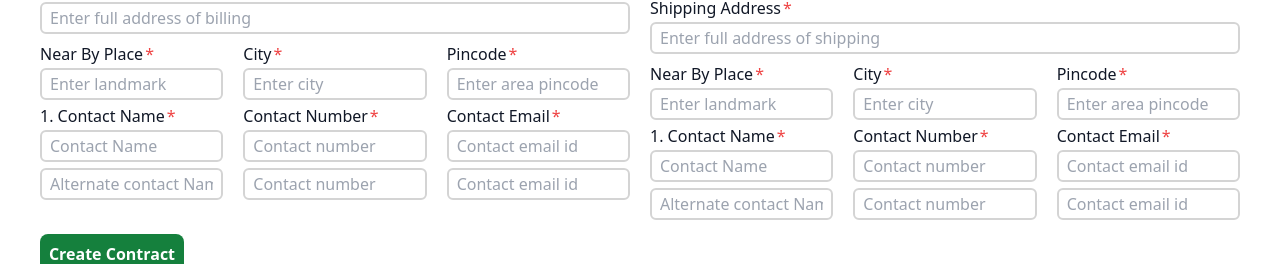
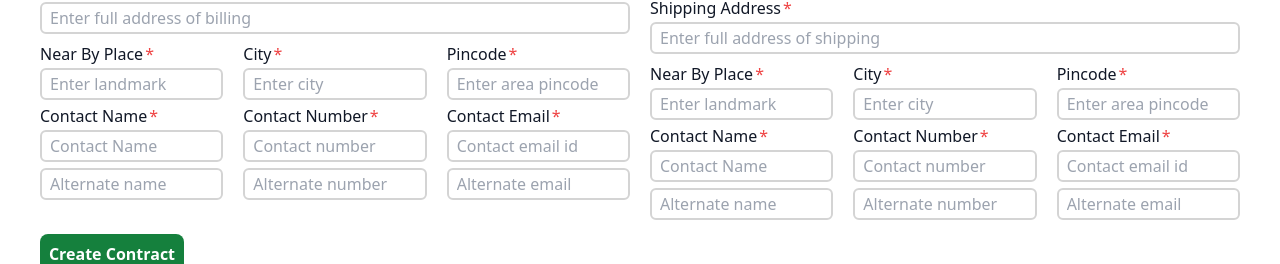
Before and after one commit to mayurkanade44/PMS-Contract, a React (Vite) app in the folder client/: page /contract/1 in a window 1280 px wide. Shown: the part 378-642 px from the top of the page. Built offline with nearby package versions, Linux system fonts and the light colour scheme; no server answers; sample sign-in values are in the browser's storage.

Commit message:
contract end date bug fix

```diff
--- a/client/src/App.jsx
+++ b/client/src/App.jsx
@@ -13,11 +13,11 @@ import {
   Admin,
   AllServiceCards,
   ClientReport,
-  Contract,
   ContractDetails,
   Dashboard,
   Home,
   Login,
+  NewContract,
   Register,
   ServiceCard,
 } from "./pages";
@@ -44,7 +44,7 @@ function App() {
           <Route path="/register" element={<Register />} />
           <Route path="/home" element={<Home />} />
           <Route path="/dashboard" element={<Dashboard />} />
-          <Route path="/contract/:id" element={<Contract />} />
+          <Route path="/contract/:id" element={<NewContract />} />
           <Route path="/contract-details/:id" element={<ContractDetails />} />
           <Route
             path="/contract/:id/service-cards"
--- a/client/src/pages/Contract.jsx
+++ b/client/src/pages/NewContract.jsx
@@ -11,12 +11,7 @@ import { useEffect, useState } from "react";
 import { useSelector } from "react-redux";
 import { preferredTime, contractEnd, contractTypes } from "../utils/dataHelper";
 
-const salesPerson = [
-  { value: "Mayur", label: "Mayur" },
-  { value: "Pranit", label: "Pranit" },
-];
-
-const Contract = () => {
+const NewContract = () => {
   const { id } = useParams();
   const navigate = useNavigate();
   const { contractDetails } = useSelector((store) => store.all);
@@ -101,8 +96,8 @@ const Contract = () => {
     data.tenure.endDate = new Date(
       date.getFullYear(),
       date.getMonth() + data.tenure.months,
-      date.getDate()
-    );
+      date.getDate() - 1
+    ).setHours(5, 30, 0);
     data.serviceStartDate = new Date(data.serviceStartDate);
 
     try {
@@ -337,7 +332,7 @@ const Contract = () => {
               </div>
               <div>
                 <InputRow
-                  label="1. Contact Name"
+                  label="Contact Name"
                   placeholder="Contact Name"
                   id="billToContact.0.name"
                   errors={errors}
@@ -375,7 +370,7 @@ const Contract = () => {
               <div>
                 <InputRow
                   required={false}
-                  placeholder="Alternate contact Name"
+                  placeholder="Alternate name"
                   id="billToContact.1.name"
                   errors={errors}
                   register={register}
@@ -384,7 +379,7 @@ const Contract = () => {
               <div>
                 <InputRow
                   required={false}
-                  placeholder="Contact number"
+                  placeholder="Alternate number"
                   id="billToContact.1.number"
                   errors={errors}
                   register={register}
@@ -392,7 +387,7 @@ const Contract = () => {
               </div>
               <div>
                 <InputRow
-                  placeholder="Contact email id"
+                  placeholder="Alternate email"
                   id="billToContact.1.email"
                   errors={errors}
                   register={register}
@@ -484,7 +479,7 @@ const Contract = () => {
               </div>
               <div>
                 <InputRow
-                  label="1. Contact Name"
+                  label="Contact Name"
                   placeholder="Contact Name"
                   id="shipToContact.0.name"
                   errors={errors}
@@ -522,7 +517,7 @@ const Contract = () => {
               <div>
                 <InputRow
                   required={false}
-                  placeholder="Alternate contact Name"
+                  placeholder="Alternate name"
                   id="shipToContact.1.name"
                   errors={errors}
                   register={register}
@@ -531,7 +526,7 @@ const Contract = () => {
               <div>
                 <InputRow
                   required={false}
-                  placeholder="Contact number"
+                  placeholder="Alternate number"
                   id="shipToContact.1.number"
                   errors={errors}
                   register={register}
@@ -539,7 +534,7 @@ const Contract = () => {
               </div>
               <div>
                 <InputRow
-                  placeholder="Contact email id"
+                  placeholder="Alternate email"
                   id="shipToContact.1.email"
                   errors={errors}
                   register={register}
@@ -562,4 +557,4 @@ const Contract = () => {
     </>
   );
 };
-export default Contract;
+export default NewContract;
--- a/client/src/pages/index.js
+++ b/client/src/pages/index.js
@@ -1,4 +1,4 @@
-import Contract from "./Contract";
+import NewContract from "./NewContract";
 import ContractDetails from "./ContractDetails";
 import Login from "./Login";
 import Register from "./Register";
@@ -12,7 +12,7 @@ import ClientReport from "./ClientReport";
 export {
   Login,
   Register,
-  Contract,
+  NewContract,
   ContractDetails,
   Dashboard,
   AllServiceCards,
```
